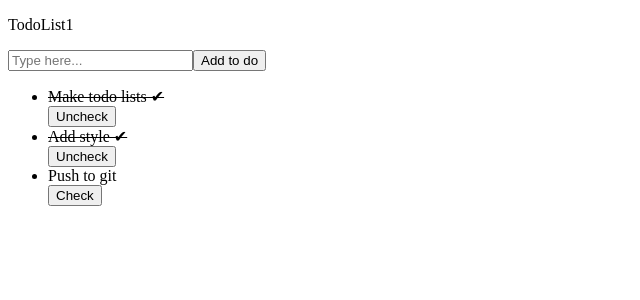
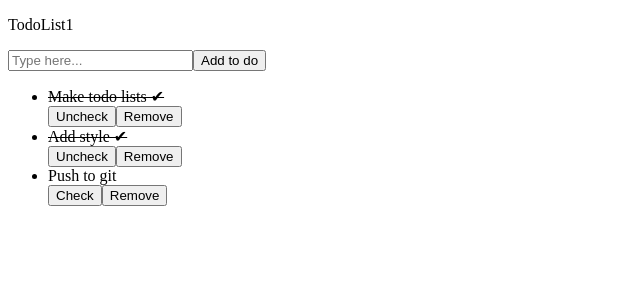
Before and after one commit to noy2/todolist-react, a React (Create React App) app: page / in a window 1280 px wide. Shown: the top 300 px of the page, without its empty margins (0-640 px from the left). Built offline with nearby package versions, Linux system fonts and the light colour scheme.

Commit message:
Add: Remove 기능 구현

```diff
--- a/src/TodoList.js
+++ b/src/TodoList.js
@@ -41,7 +41,6 @@ export default function TodoList() {
   }
 
   const onChange = (id) => {
-    console.log(id);
     setTodos(
       todos.map((todo) => {
         return todo.id === id ? { ...todo, checked: !todo.checked } : todo;
@@ -49,12 +48,16 @@ export default function TodoList() {
     );
   }
 
+  const onRemove = (id) => {
+    return setTodos(todos.filter((todo) => todo.id !== id));
+  }
+
   return (
     <div>
       <TodoListAddItem onCreate={onCreate} text={text} handleChange={handleChange} />
       <ul className='TodoList'>
         {todos.map((todo) => (
-          <TodoListItem todo={todo} key={todo.id} onChange={onChange}/>
+          <TodoListItem todo={todo} key={todo.id} onChange={onChange} onRemove={onRemove}/>
         ))}
       </ul>
     </div>
--- a/src/TodoListItem.js
+++ b/src/TodoListItem.js
@@ -1,4 +1,4 @@
-export default function TodoListItem({todo, onChange}) {
+export default function TodoListItem({ todo, onChange, onRemove }) {
   const { id, text, checked } = todo;
   return (
     <li className='TodoListItem'>
@@ -14,6 +14,7 @@ export default function TodoListItem({todo, onChange}) {
         ):(
           'Check'
         )}</button>
+        <button className="removeButton" onClick={() => onRemove(id)}>Remove</button>
       </div>
     </li>
   );
```
